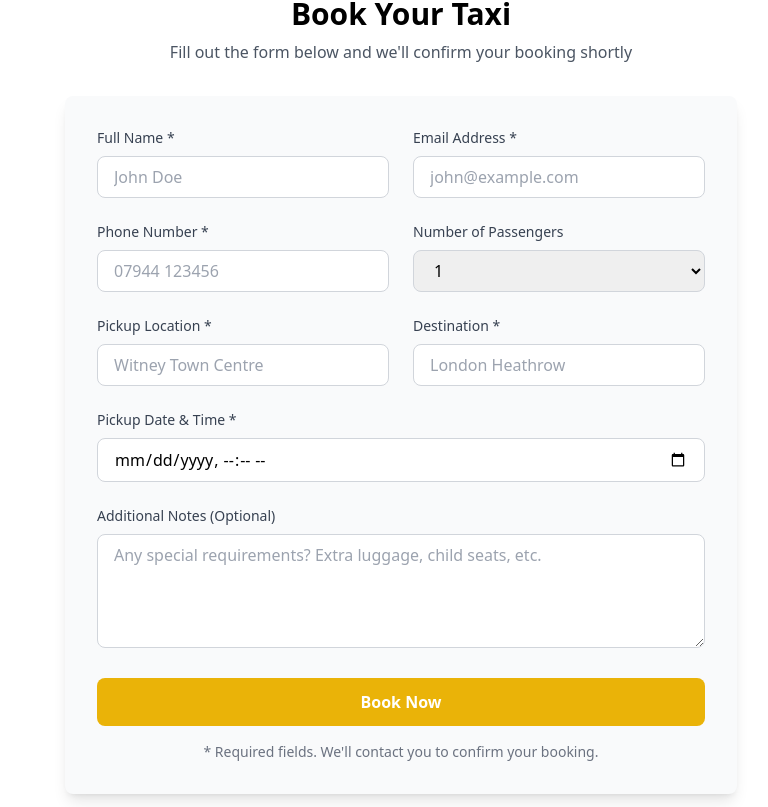
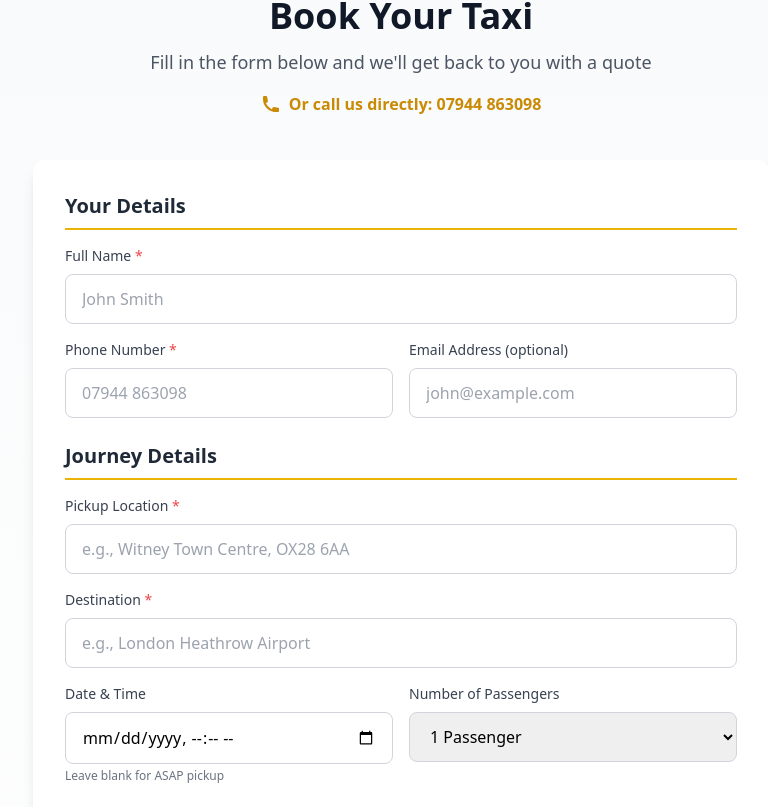
Before and after one commit to RoboMaj/abduls_taxi, a React (Create React App) app: page / in a window 1280 px wide. Shown: the part 2153-2960 px from the top of the page, without its empty margins (239-1007 px from the left). Built offline with nearby package versions, Linux system fonts and the light colour scheme.

Commit message:
Updated the booking form

```diff
--- a/src/components/BookingForm.jsx
+++ b/src/components/BookingForm.jsx
@@ -1,268 +1,284 @@
-import { useState } from 'react';
-import { toast } from 'react-toastify';
+import { useState } from "react";
+import { toast } from "react-toastify";
 
 export default function BookingForm() {
-  const [formData, setFormData] = useState({
-    name: '',
-    email: '',
-    phone: '',
-    pickup: '',
-    destination: '',
-    datetime: '',
-    passengers: '1',
-    notes: ''
+  const [form, setForm] = useState({
+    name: "",
+    email: "",
+    phone: "",
+    pickup: "",
+    destination: "",
+    datetime: "",
+    passengers: "1",
+    notes: ""
   });
-  const [loading, setLoading] = useState(false);
+  const [isSubmitting, setIsSubmitting] = useState(false);
 
-  // REPLACE THIS WITH YOUR GOOGLE APPS SCRIPT WEB APP URL AFTER DEPLOYMENT
-  const GOOGLE_SCRIPT_URL = 'YOUR_GOOGLE_SCRIPT_URL_HERE';
+  // Replace this with your actual Google Apps Script Web App URL
+  const GOOGLE_SCRIPT_URL = "https://script.google.com/macros/s/AKfycbw8-Qex9PgBRZYM7r7qr5NjOLmhdkB-je7cxK-sCH1Jhd3M2oIwEY9LbTASnr0CQt-Y/exec";
 
-  const handleChange = (e) => {
-    setFormData({
-      ...formData,
-      [e.target.name]: e.target.value
-    });
-  };
+  function handleChange(e) {
+    setForm({ ...form, [e.target.name]: e.target.value });
+  }
 
-  const handleSubmit = async (e) => {
+  async function handleSubmit(e) {
     e.preventDefault();
-    setLoading(true);
 
-    try {
-      // If you haven't set up Google Script yet, show a message
-      if (GOOGLE_SCRIPT_URL === 'YOUR_GOOGLE_SCRIPT_URL_HERE') {
-        toast.info('Demo Mode: Form submitted! Set up Google Script to enable email notifications.', {
-          position: 'top-center',
-          autoClose: 5000,
-        });
-        console.log('Form Data:', formData);
-
-        // Reset form
-        setFormData({
-          name: '',
-          email: '',
-          phone: '',
-          pickup: '',
-          destination: '',
-          datetime: '',
-          passengers: '1',
-          notes: ''
-        });
-        setLoading(false);
+    // Validation
+    if (!form.name || !form.phone || !form.pickup || !form.destination) {
+      toast.error("Please fill in all required fields!");
       return;
     }
 
-      await fetch(GOOGLE_SCRIPT_URL, {
-        method: 'POST',
-        mode: 'no-cors',
+    // Phone validation (basic UK format)
+    const phoneRegex = /^(\+44|0)[0-9]{10}$/;
+    if (!phoneRegex.test(form.phone.replace(/\s/g, ''))) {
+      toast.error("Please enter a valid UK phone number");
+      return;
+    }
+
+    // Email validation (if provided)
+    if (form.email) {
+      const emailRegex = /^[^\s@]+@[^\s@]+\.[^\s@]+$/;
+      if (!emailRegex.test(form.email)) {
+        toast.error("Please enter a valid email address");
+        return;
+      }
+    }
+
+    setIsSubmitting(true);
+
+    try {
+      const response = await fetch(GOOGLE_SCRIPT_URL, {
+        method: "POST",
+        mode: "no-cors", // Required for Google Apps Script
         headers: {
-          'Content-Type': 'application/json',
+          "Content-Type": "application/json",
         },
-        body: JSON.stringify(formData)
+        body: JSON.stringify(form),
       });
 
-      toast.success('Booking sent! We\'ll contact you shortly to confirm.', {
-        position: 'top-center',
+      // Note: With no-cors mode, we can't read the response
+      // So we assume success if no error is thrown
+      toast.success("Booking request sent! We'll contact you shortly.", {
+        position: "top-center",
         autoClose: 5000,
       });
 
       // Reset form
-      setFormData({
-        name: '',
-        email: '',
-        phone: '',
-        pickup: '',
-        destination: '',
-        datetime: '',
-        passengers: '1',
-        notes: ''
+      setForm({
+        name: "",
+        email: "",
+        phone: "",
+        pickup: "",
+        destination: "",
+        datetime: "",
+        passengers: "1",
+        notes: ""
       });
 
     } catch (error) {
-      console.error('Booking error:', error);
-      toast.error('Error sending booking. Please call us at 07944 863098', {
-        position: 'top-center',
-        autoClose: 5000,
+      console.error("Booking error:", error);
+      toast.error("Failed to send booking. Please call us directly at 07944 863098", {
+        position: "top-center",
+        autoClose: 7000,
       });
     } finally {
-      setLoading(false);
+      setIsSubmitting(false);
     }
-  };
+  }
 
   return (
-    <section id="booking" className="py-16 bg-white">
-      <div className="container mx-auto px-4">
-        <div className="max-w-2xl mx-auto">
-          <h2 className="text-3xl font-bold text-center mb-2">Book Your Taxi</h2>
-          <p className="text-center text-gray-600 mb-8">
-            Fill out the form below and we'll confirm your booking shortly
-          </p>
+    <section id="booking" className="py-16 bg-gradient-to-b from-gray-50 to-white">
+      <div className="max-w-3xl mx-auto px-4">
+        <div className="text-center mb-10">
+          <h2 className="text-4xl font-bold text-gray-900 mb-3">Book Your Taxi</h2>
+          <p className="text-gray-600 text-lg">Fill in the form below and we'll get back to you with a quote</p>
+          <div className="mt-4 inline-flex items-center gap-2 text-yellow-600 font-semibold">
+            <svg className="w-5 h-5" fill="currentColor" viewBox="0 0 20 20">
+              <path d="M2 3a1 1 0 011-1h2.153a1 1 0 01.986.836l.74 4.435a1 1 0 01-.54 1.06l-1.548.773a11.037 11.037 0 006.105 6.105l.774-1.548a1 1 0 011.059-.54l4.435.74a1 1 0 01.836.986V17a1 1 0 01-1 1h-2C7.82 18 2 12.18 2 5V3z"/>
+            </svg>
+            <span>Or call us directly: 07944 863098</span>
+          </div>
+        </div>
 
-          <form onSubmit={handleSubmit} className="bg-gray-50 rounded-lg shadow-lg p-8">
-            <div className="grid md:grid-cols-2 gap-6">
-              {/* Name */}
+        <form onSubmit={handleSubmit} className="bg-white rounded-xl shadow-lg p-8 space-y-6">
+
+          {/* Personal Details Section */}
+          <div className="space-y-4">
+            <h3 className="text-xl font-semibold text-gray-800 border-b-2 border-yellow-500 pb-2">
+              Your Details
+            </h3>
+
             <div>
-                <label htmlFor="name" className="block text-sm font-medium text-gray-700 mb-2">
-                  Full Name *
+              <label className="block text-sm font-medium text-gray-700 mb-2">
+                Full Name <span className="text-red-500">*</span>
               </label>
               <input
+                name="name"
                 type="text"
-                  id="name"
-                  name="name"
-                  value={formData.name}
+                placeholder="John Smith"
+                className="w-full px-4 py-3 border border-gray-300 rounded-lg focus:ring-2 focus:ring-yellow-500 focus:border-transparent transition"
+                value={form.name}
                 onChange={handleChange}
                 required
-                  className="w-full px-4 py-2 border border-gray-300 rounded-lg focus:ring-2 focus:ring-yellow-500 focus:border-transparent"
-                  placeholder="John Doe"
               />
             </div>
 
-              {/* Email */}
+            <div className="grid md:grid-cols-2 gap-4">
               <div>
-                <label htmlFor="email" className="block text-sm font-medium text-gray-700 mb-2">
-                  Email Address *
+                <label className="block text-sm font-medium text-gray-700 mb-2">
+                  Phone Number <span className="text-red-500">*</span>
                 </label>
                 <input
-                  type="email"
-                  id="email"
-                  name="email"
-                  value={formData.email}
+                  name="phone"
+                  type="tel"
+                  placeholder="07944 863098"
+                  className="w-full px-4 py-3 border border-gray-300 rounded-lg focus:ring-2 focus:ring-yellow-500 focus:border-transparent transition"
+                  value={form.phone}
                   onChange={handleChange}
                   required
-                  className="w-full px-4 py-2 border border-gray-300 rounded-lg focus:ring-2 focus:ring-yellow-500 focus:border-transparent"
-                  placeholder="john@example.com"
                 />
               </div>
 
-              {/* Phone */}
               <div>
-                <label htmlFor="phone" className="block text-sm font-medium text-gray-700 mb-2">
-                  Phone Number *
+                <label className="block text-sm font-medium text-gray-700 mb-2">
+                  Email Address (optional)
                 </label>
                 <input
-                  type="tel"
-                  id="phone"
-                  name="phone"
-                  value={formData.phone}
+                  name="email"
+                  type="email"
+                  placeholder="john@example.com"
+                  className="w-full px-4 py-3 border border-gray-300 rounded-lg focus:ring-2 focus:ring-yellow-500 focus:border-transparent transition"
+                  value={form.email}
+                  onChange={handleChange}
+                />
+              </div>
+            </div>
+          </div>
+
+          {/* Journey Details Section */}
+          <div className="space-y-4">
+            <h3 className="text-xl font-semibold text-gray-800 border-b-2 border-yellow-500 pb-2">
+              Journey Details
+            </h3>
+
+            <div>
+              <label className="block text-sm font-medium text-gray-700 mb-2">
+                Pickup Location <span className="text-red-500">*</span>
+              </label>
+              <input
+                name="pickup"
+                type="text"
+                placeholder="e.g., Witney Town Centre, OX28 6AA"
+                className="w-full px-4 py-3 border border-gray-300 rounded-lg focus:ring-2 focus:ring-yellow-500 focus:border-transparent transition"
+                value={form.pickup}
                 onChange={handleChange}
                 required
-                  className="w-full px-4 py-2 border border-gray-300 rounded-lg focus:ring-2 focus:ring-yellow-500 focus:border-transparent"
-                  placeholder="07944 123456"
               />
             </div>
 
-              {/* Passengers */}
             <div>
-                <label htmlFor="passengers" className="block text-sm font-medium text-gray-700 mb-2">
+              <label className="block text-sm font-medium text-gray-700 mb-2">
+                Destination <span className="text-red-500">*</span>
+              </label>
+              <input
+                name="destination"
+                type="text"
+                placeholder="e.g., London Heathrow Airport"
+                className="w-full px-4 py-3 border border-gray-300 rounded-lg focus:ring-2 focus:ring-yellow-500 focus:border-transparent transition"
+                value={form.destination}
+                onChange={handleChange}
+                required
+              />
+            </div>
+
+            <div className="grid md:grid-cols-2 gap-4">
+              <div>
+                <label className="block text-sm font-medium text-gray-700 mb-2">
+                  Date & Time
+                </label>
+                <input
+                  name="datetime"
+                  type="datetime-local"
+                  className="w-full px-4 py-3 border border-gray-300 rounded-lg focus:ring-2 focus:ring-yellow-500 focus:border-transparent transition"
+                  value={form.datetime}
+                  onChange={handleChange}
+                  min={new Date().toISOString().slice(0, 16)}
+                />
+                <p className="text-xs text-gray-500 mt-1">Leave blank for ASAP pickup</p>
+              </div>
+
+              <div>
+                <label className="block text-sm font-medium text-gray-700 mb-2">
                   Number of Passengers
                 </label>
                 <select
-                  id="passengers"
                   name="passengers"
-                  value={formData.passengers}
+                  className="w-full px-4 py-3 border border-gray-300 rounded-lg focus:ring-2 focus:ring-yellow-500 focus:border-transparent transition"
+                  value={form.passengers}
                   onChange={handleChange}
-                  className="w-full px-4 py-2 border border-gray-300 rounded-lg focus:ring-2 focus:ring-yellow-500 focus:border-transparent"
                 >
-                  {[1, 2, 3, 4, 5, 6].map(num => (
-                    <option key={num} value={num}>{num}</option>
-                  ))}
+                  <option value="1">1 Passenger</option>
+                  <option value="2">2 Passengers</option>
+                  <option value="3">3 Passengers</option>
+                  <option value="4">4 Passengers</option>
+                  <option value="5">5 Passengers</option>
+                  <option value="6">6 Passengers</option>
                 </select>
               </div>
+            </div>
+          </div>
 
-              {/* Pickup Location */}
+          {/* Additional Notes Section */}
           <div>
-                <label htmlFor="pickup" className="block text-sm font-medium text-gray-700 mb-2">
-                  Pickup Location *
+            <label className="block text-sm font-medium text-gray-700 mb-2">
+              Additional Notes
             </label>
-                <input
-                  type="text"
-                  id="pickup"
-                  name="pickup"
-                  value={formData.pickup}
+            <textarea
+              name="notes"
+              placeholder="e.g., Extra luggage, child seat required, return journey needed..."
+              className="w-full px-4 py-3 border border-gray-300 rounded-lg focus:ring-2 focus:ring-yellow-500 focus:border-transparent transition h-32 resize-none"
+              value={form.notes}
               onChange={handleChange}
-                  required
-                  className="w-full px-4 py-2 border border-gray-300 rounded-lg focus:ring-2 focus:ring-yellow-500 focus:border-transparent"
-                  placeholder="Witney Town Centre"
             />
           </div>
 
-              {/* Destination */}
-              <div>
-                <label htmlFor="destination" className="block text-sm font-medium text-gray-700 mb-2">
-                  Destination *
-                </label>
-                <input
-                  type="text"
-                  id="destination"
-                  name="destination"
-                  value={formData.destination}
-                  onChange={handleChange}
-                  required
-                  className="w-full px-4 py-2 border border-gray-300 rounded-lg focus:ring-2 focus:ring-yellow-500 focus:border-transparent"
-                  placeholder="London Heathrow"
-                />
-              </div>
-
-              {/* Date and Time */}
-              <div className="md:col-span-2">
-                <label htmlFor="datetime" className="block text-sm font-medium text-gray-700 mb-2">
-                  Pickup Date & Time *
-                </label>
-                <input
-                  type="datetime-local"
-                  id="datetime"
-                  name="datetime"
-                  value={formData.datetime}
-                  onChange={handleChange}
-                  required
-                  min={new Date().toISOString().slice(0, 16)}
-                  className="w-full px-4 py-2 border border-gray-300 rounded-lg focus:ring-2 focus:ring-yellow-500 focus:border-transparent"
-                />
-              </div>
-
-              {/* Additional Notes */}
-              <div className="md:col-span-2">
-                <label htmlFor="notes" className="block text-sm font-medium text-gray-700 mb-2">
-                  Additional Notes (Optional)
-                </label>
-                <textarea
-                  id="notes"
-                  name="notes"
-                  value={formData.notes}
-                  onChange={handleChange}
-                  rows="4"
-                  className="w-full px-4 py-2 border border-gray-300 rounded-lg focus:ring-2 focus:ring-yellow-500 focus:border-transparent"
-                  placeholder="Any special requirements? Extra luggage, child seats, etc."
-                ></textarea>
-              </div>
-            </div>
-
           {/* Submit Button */}
-            <div className="mt-6">
           <button
             type="submit"
-                disabled={loading}
-                className="w-full bg-yellow-500 hover:bg-yellow-600 text-white font-bold py-3 px-6 rounded-lg transition duration-300 disabled:opacity-50 disabled:cursor-not-allowed"
+            disabled={isSubmitting}
+            className={`w-full py-4 px-6 text-white font-bold text-lg rounded-lg shadow-lg transition-all transform hover:scale-105 ${
+              isSubmitting
+                ? "bg-gray-400 cursor-not-allowed"
+                : "bg-yellow-500 hover:bg-yellow-600 active:scale-95"
+            }`}
           >
-                {loading ? 'Sending...' : 'Book Now'}
+            {isSubmitting ? (
+              <span className="flex items-center justify-center gap-2">
+                <svg className="animate-spin h-5 w-5" viewBox="0 0 24 24">
+                  <circle className="opacity-25" cx="12" cy="12" r="10" stroke="currentColor" strokeWidth="4" fill="none"/>
+                  <path className="opacity-75" fill="currentColor" d="M4 12a8 8 0 018-8V0C5.373 0 0 5.373 0 12h4zm2 5.291A7.962 7.962 0 014 12H0c0 3.042 1.135 5.824 3 7.938l3-2.647z"/>
+                </svg>
+                Sending Request...
+              </span>
+            ) : (
+              "Request Booking"
+            )}
           </button>
-            </div>
 
-            <p className="text-sm text-gray-500 text-center mt-4">
-              * Required fields. We'll contact you to confirm your booking.
+          <p className="text-center text-sm text-gray-500 mt-4">
+            <span className="text-red-500">*</span> Required fields
           </p>
         </form>
 
-          {/* Alternative Contact */}
-          <div className="mt-8 text-center">
-            <p className="text-gray-600 mb-2">Prefer to call?</p>
-            <a
-              href="tel:07944863098"
-              className="text-2xl font-bold text-yellow-600 hover:text-yellow-700"
-            >
+        {/* Contact Info Below Form */}
+        <div className="mt-8 text-center bg-yellow-50 rounded-lg p-6 border-2 border-yellow-200">
+          <p className="text-gray-700 font-semibold mb-2">Prefer to book by phone?</p>
+          <a href="tel:07944863098" className="text-2xl font-bold text-yellow-600 hover:text-yellow-700">
             📞 07944 863098
           </a>
-          </div>
+          <p className="text-sm text-gray-600 mt-2">Available 24/7 for your convenience</p>
         </div>
       </div>
     </section>
```
Lines whose indentation alone changed are shown as unchanged.
